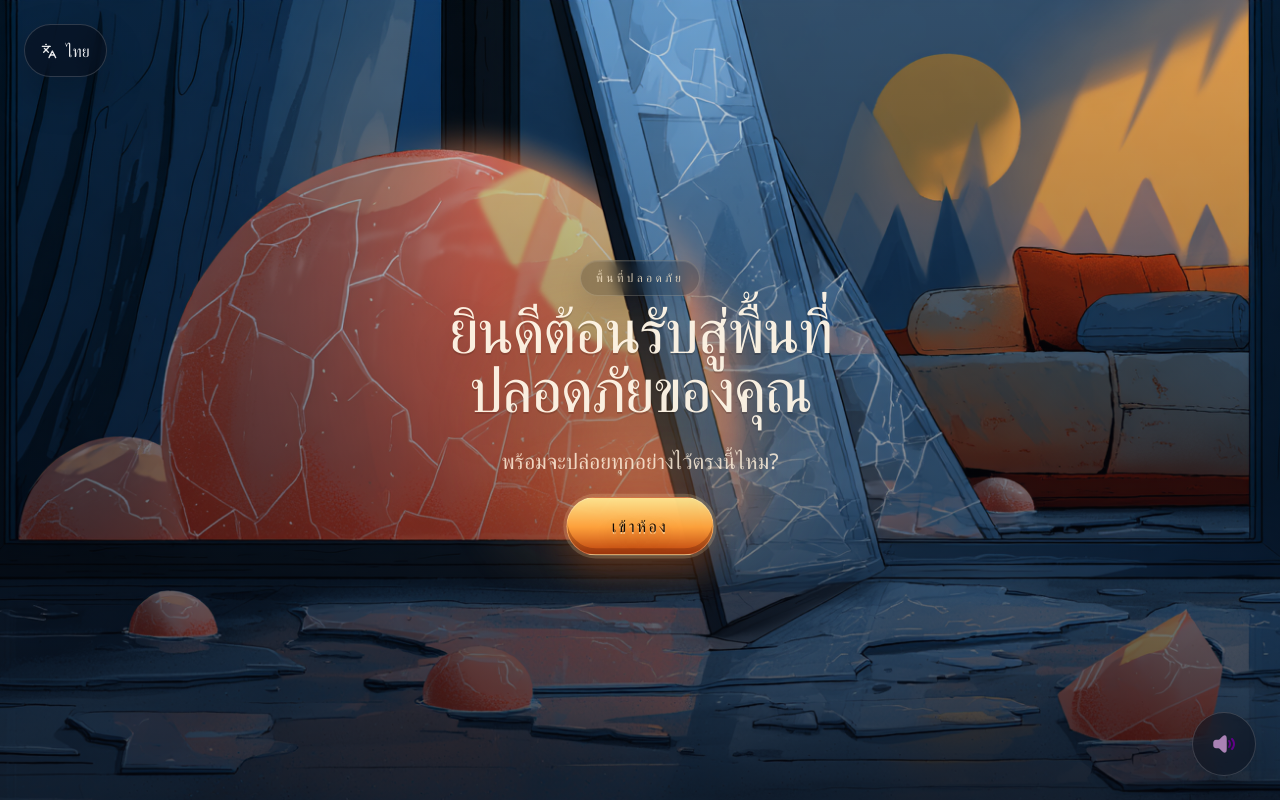
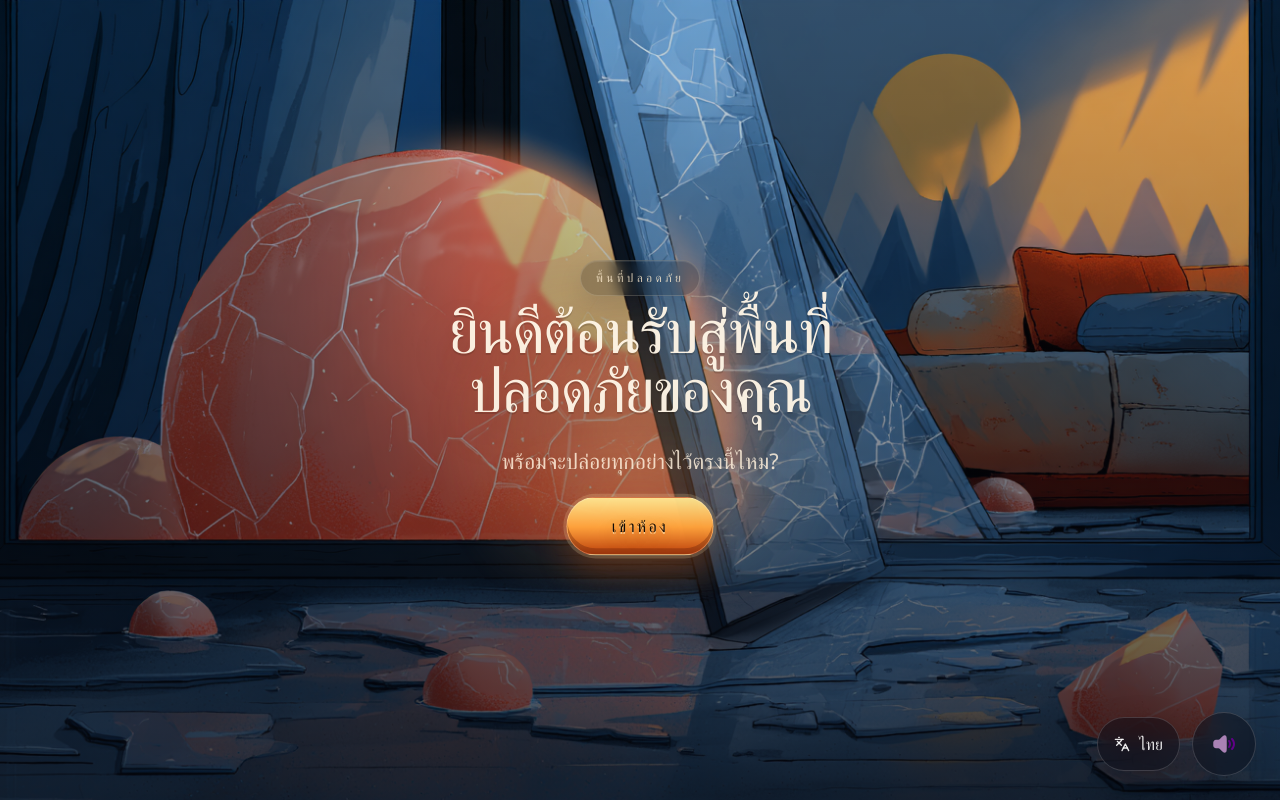
Before and after one commit to thanabatb/nottoday, a Next.js app: page / in a window 1280 px wide. Built offline with nearby package versions, Linux system fonts and the light colour scheme.

Commit message:
change control button to page bottom

```diff
--- a/app/globals.css
+++ b/app/globals.css
@@ -559,10 +559,28 @@ h4 {
     outline-offset: 4px;
   }
 
+  .floating-control-dock {
+    position: fixed;
+    right: 1.5rem;
+    bottom: calc(1.5rem + env(safe-area-inset-bottom));
+    z-index: 60;
+    display: flex;
+    align-items: center;
+    gap: 0.75rem;
+  }
+
+  .floating-control-dock .sound-toggle,
+  .floating-control-dock .locale-toggle {
+    position: static;
+    top: auto;
+    right: auto;
+    bottom: auto;
+    left: auto;
+    margin: 0;
+  }
+
   .locale-toggle {
     position: absolute;
-    top: 1.5rem;
-    left: 1.5rem;
     z-index: 5;
     display: inline-flex;
     align-items: center;
@@ -592,16 +610,11 @@ h4 {
   }
 
   .sound-toggle-modal {
-    top: 1.25rem;
-    bottom: auto;
-    left: 1.25rem;
-    right: auto;
     z-index: 5;
   }
 
   .locale-toggle-modal {
-    top: 1.25rem;
-    left: 5.75rem;
+    z-index: 5;
   }
 
   @media (max-width: 640px) {
@@ -631,30 +644,20 @@ h4 {
       line-height: 1.6;
     }
 
+    .floating-control-dock {
+      right: 1rem;
+      bottom: calc(1rem + env(safe-area-inset-bottom));
+      gap: 0.65rem;
+    }
+
     .sound-toggle {
       width: 3.5rem;
       height: 3.5rem;
-      bottom: 1rem;
-      right: 1rem;
-    }
-
-    .sound-toggle-modal {
-      top: 1rem;
-      left: 1rem;
-      bottom: auto;
-      right: auto;
     }
 
     .locale-toggle {
-      top: 1rem;
-      left: 1rem;
       padding: 0.75rem 0.9rem;
       font-size: 0.8rem;
-    }
-
-    .locale-toggle-modal {
-      top: 1rem;
-      left: 5rem;
     }
   }
 
--- a/components/home-view.tsx
+++ b/components/home-view.tsx
@@ -61,6 +61,7 @@ export function HomeView() {
     <main className="landing-screen" style={{ backgroundImage: landingBackdrop }}>
       <audio ref={audioRef} loop preload="auto" src={soundtrackSrc} />
 
+      <div className="floating-control-dock">
         <LocaleToggle locale={locale} onToggle={handleLocaleToggle} />
 
         <button
@@ -80,6 +81,7 @@ export function HomeView() {
           />
           <span className="sr-only">{soundEnabled ? copy.common.soundOn : copy.common.soundOff}</span>
         </button>
+      </div>
 
       <section className="landing-intro" aria-label={copy.home.welcomeTitle}>
         <div className="landing-copy">
--- a/components/reset-flow.tsx
+++ b/components/reset-flow.tsx
@@ -472,6 +472,17 @@ export function ResetFlow({
           exit={{ opacity: 0 }}
           initial={{ opacity: 0 }}
         >
+          <div className="floating-control-dock">
+            <LocaleToggle className="locale-toggle-modal" locale={locale} onToggle={handleLocaleToggle} />
+            <SoundToggleButton
+              className="sound-toggle-modal"
+              offLabel={copy.common.soundOff}
+              onLabel={copy.common.soundOn}
+              onToggle={handleSoundToggle}
+              soundEnabled={soundEnabled}
+            />
+          </div>
+
           <div className="mx-auto flex min-h-full max-w-4xl items-start justify-center py-12 sm:items-center sm:py-0">
             <motion.div
               animate={{ opacity: 1, y: 0, scale: 1 }}
@@ -490,14 +501,6 @@ export function ResetFlow({
               <button aria-label={copy.common.close} className="flow-close absolute right-5 top-5" onClick={closeAndReset} type="button">
                 <X className="size-4" />
               </button>
-              <LocaleToggle className="locale-toggle-modal" locale={locale} onToggle={handleLocaleToggle} />
-              <SoundToggleButton
-                className="sound-toggle-modal"
-                offLabel={copy.common.soundOff}
-                onLabel={copy.common.soundOn}
-                onToggle={handleSoundToggle}
-                soundEnabled={soundEnabled}
-              />
 
               <div className="border-b border-white/8 px-6 py-5 sm:px-8">
                 <p className="eyebrow mb-2">{copy.reset.setupStage}</p>
@@ -555,6 +558,17 @@ export function ResetFlow({
           initial={{ opacity: 0 }}
           style={stepIndex >= 2 ? { backgroundImage: "url('/illustrations/reflect_bg.png')" } : undefined}
         >
+          <div className="floating-control-dock">
+            <LocaleToggle className={stepIndex >= 2 ? "reflective-floating-control" : ""} locale={locale} onToggle={handleLocaleToggle} />
+            <SoundToggleButton
+              className={stepIndex >= 2 ? "reflective-floating-control" : ""}
+              offLabel={copy.common.soundOff}
+              onLabel={copy.common.soundOn}
+              onToggle={handleSoundToggle}
+              soundEnabled={soundEnabled}
+            />
+          </div>
+
           <div
             aria-describedby={dialogDescriptionId}
             aria-labelledby={dialogTitleId}
@@ -564,14 +578,6 @@ export function ResetFlow({
             role="dialog"
             tabIndex={-1}
           >
-          <LocaleToggle className={stepIndex >= 2 ? "reflective-floating-control" : ""} locale={locale} onToggle={handleLocaleToggle} />
-          <SoundToggleButton
-            className={stepIndex >= 2 ? "reflective-floating-control" : ""}
-            offLabel={copy.common.soundOff}
-            onLabel={copy.common.soundOn}
-            onToggle={handleSoundToggle}
-            soundEnabled={soundEnabled}
-          />
           {stepIndex === 1 ? (
               <div className="relative min-h-[calc(100vh-3rem)] sm:min-h-[86vh]">
                 <div className="sr-only">
```
Lines whose indentation alone changed are shown as unchanged.
